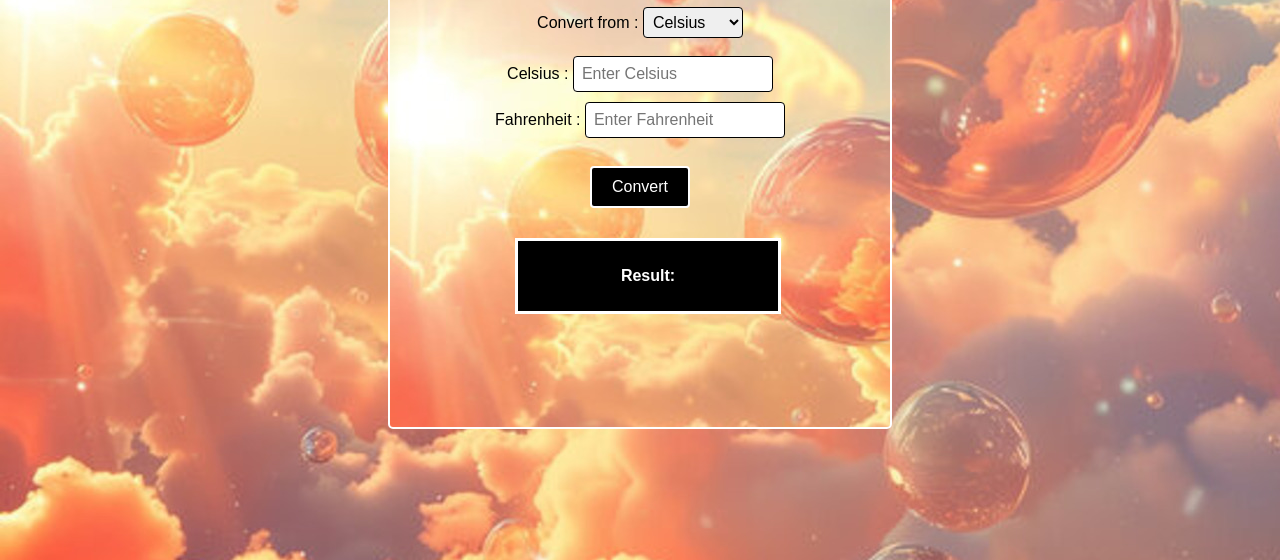
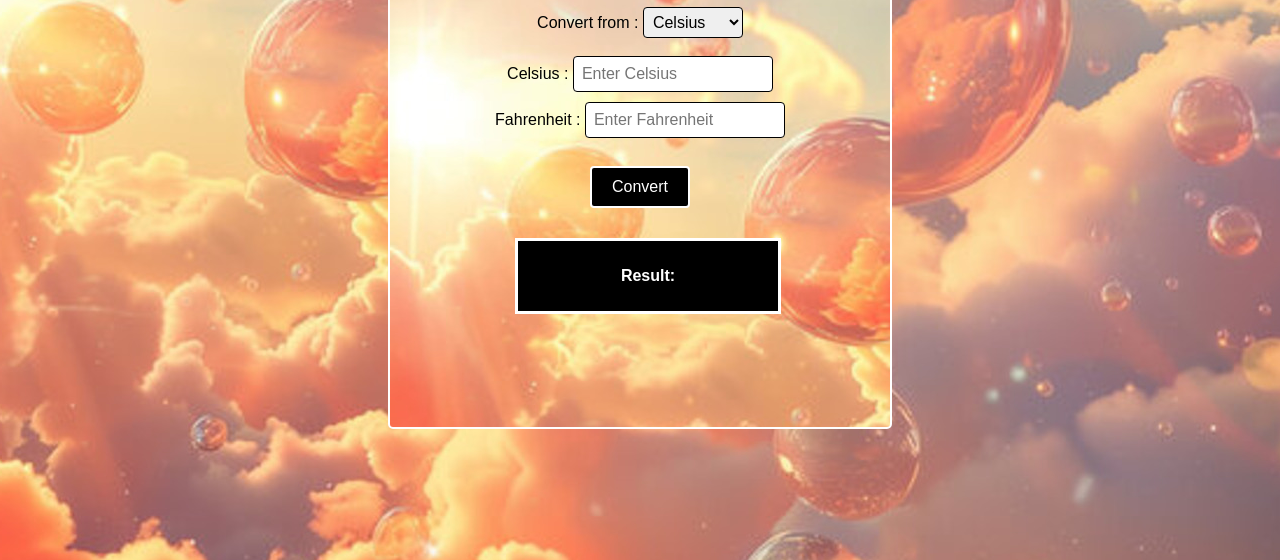
Before and after one commit to ankittt1908/Temperature-Converter, a plain HTML site: page index.html in a window 1280 px wide. Shown: the part 256-816 px from the top of the page. Drawn offline with Linux system fonts and the light colour scheme.

Commit message:
first commit

```diff
--- a/style.css
+++ b/style.css
@@ -4,7 +4,8 @@ body{
     justify-content: center;
     align-items: center;
     background-image: url(cover-2.jpg);
-
+    background-repeat: no-repeat;
+    background-position: center;
     height: 100vh;
     background-color: rgb(77, 74, 74);
 }
```
